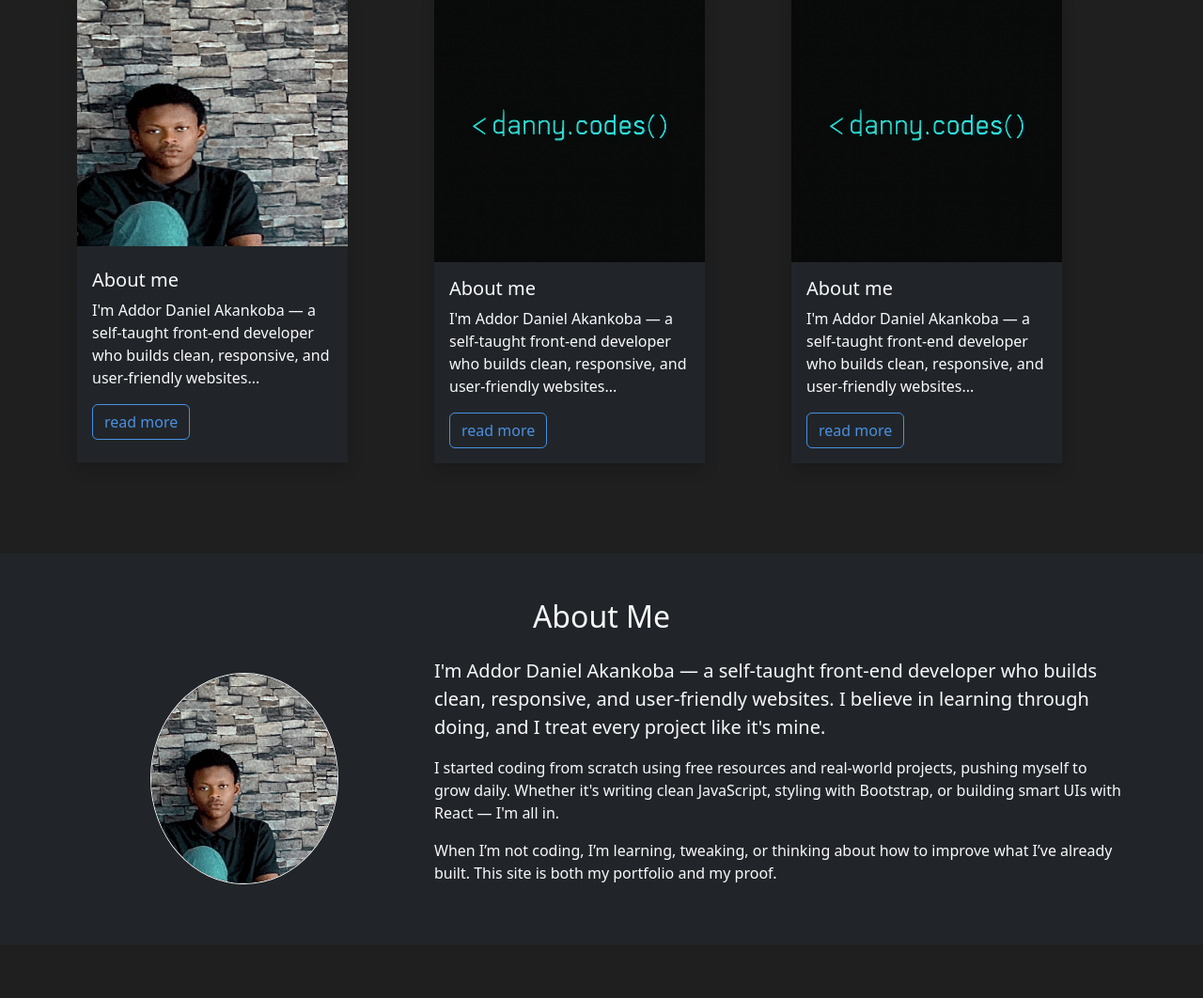
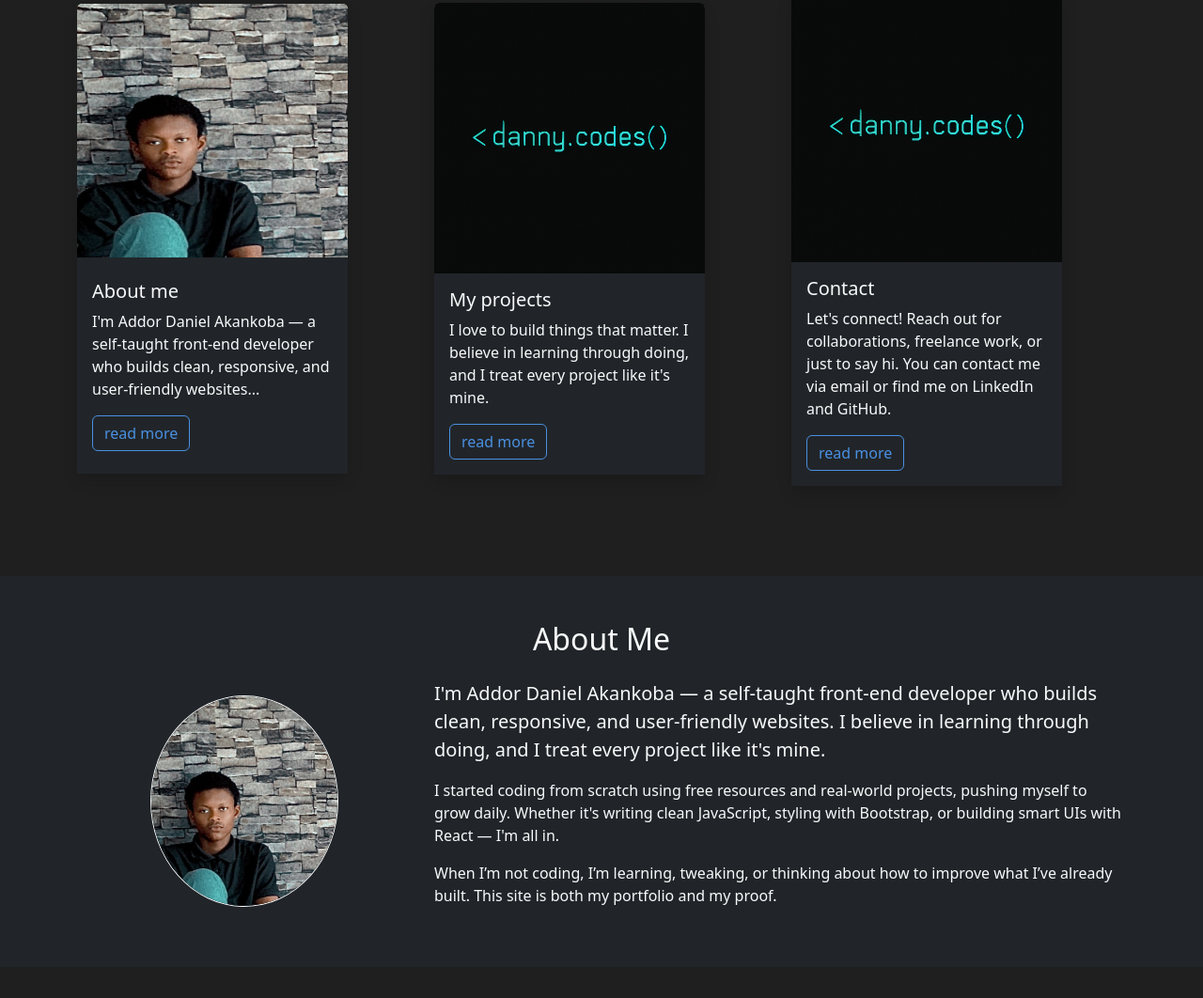
Before and after one commit to dakanghost/portfolio-website, a plain HTML site: page index.html in a window 1280 px wide. Shown: the part 745-1807 px from the top of the page at 94% size. Drawn offline with nearby package versions, Linux system fonts and the light colour scheme.

Commit message:
Unfinished details added

```diff
--- a/index.html
+++ b/index.html
@@ -84,12 +84,12 @@
                     <img src="assets/portfolio logo.png" class="card-img-top" alt="...">
                         <div class="card-body bg-dark text-light">
                             <h5 class="card-title">
-                                About me
+                                My projects
                             </h5>
                             <p class="card-text">
-                                I'm Addor Daniel Akankoba — a self-taught front-end developer who builds clean, responsive, and user-friendly websites... <!--I believe in learning through doing, and I treat every project like it's mine.!--></p>
+                              I love to build things that matter. I believe in learning through doing, and I treat every project like it's mine.
                             </p>
-                            <a href="#about" class="btn btn-custom --bs-accent">read more</a>
+                            <a href="#projects" class="btn btn-custom --bs-accent">read more</a>
                         </div>
                 </div>
             </div>
@@ -98,12 +98,12 @@
                     <img src="assets/portfolio logo.png" class="card-img-top" alt="...">
                         <div class="card-body bg-dark text-light">
                             <h5 class="card-title">
-                                About me
+                                Contact
                             </h5>
                             <p class="card-text">
-                                I'm Addor Daniel Akankoba — a self-taught front-end developer who builds clean, responsive, and user-friendly websites... <!--I believe in learning through doing, and I treat every project like it's mine.!--></p>
+                                Let's connect! Reach out for collaborations, freelance work, or just to say hi. You can contact me via email or find me on LinkedIn and GitHub.
                             </p>
-                            <a href="#about" class="btn btn-custom --bs-accent">read more</a>
+                            <a href="#contact" class="btn btn-custom --bs-accent">read more</a>
                         </div>
                 </div>
             </div>
@@ -253,7 +253,7 @@
 
     </section>
 
-    <footer class="text-center p-3 bg-dark text-light mt-5">
+    <footer class="text-center p-3 bg-dark text-light mt-5" id="contact">
   © 2025 Addor Daniel Akankoba | Built with Bootstrap |
   <a href="https://www.linkedin.com/in/daniel-addor-a04958359" target="_blank" class="text-info mx-2">
     LinkedIn
```
